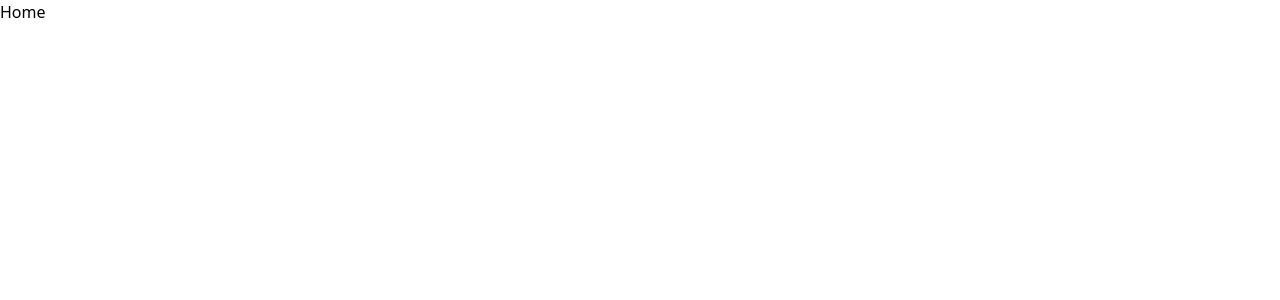
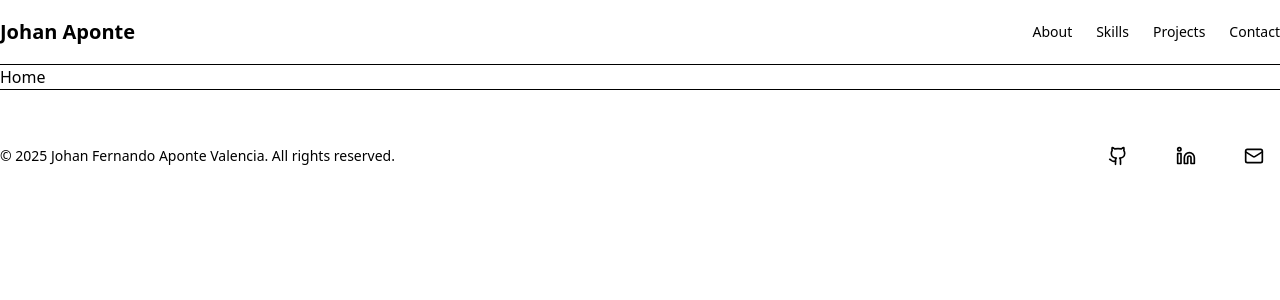
Before and after one commit to WDJohanWD/portfolio_johan, a React (Vite) app: page / in a window 1280 px wide. Shown: the top 300 px of the page. Built offline with nearby package versions, Linux system fonts and the light colour scheme.

Commit message:
Header and Footer

```diff
--- a/package.json
+++ b/package.json
@@ -11,6 +11,7 @@
   },
   "dependencies": {
     "@tailwindcss/vite": "^4.0.16",
+    "lucide-react": "^0.484.0",
     "portfolio-johan": "file:",
     "react": "^19.0.0",
     "react-dom": "^19.0.0",
--- a/src/App.jsx
+++ b/src/App.jsx
@@ -1,13 +1,17 @@
 import { BrowserRouter, Routes, Route } from 'react-router-dom'
 import './App.css'
-import Home from './sections/Home'
+import  { Header }  from './components/Header'
+import { Home } from './sections/Home'
+import { Footer } from './components/Footer'
 
 function Layout(){
   return(
     <>
+      <Header/>
       <Routes>
         <Route path="/" element={<Home/>}/>
       </Routes>
+      <Footer/>
     </>
   )
 }
--- /dev/null
+++ b/src/components/Button.jsx
@@ -0,0 +1,11 @@
+export function Button({ children, onClick, className = "", ...props }) {
+    return (
+      <button
+        onClick={onClick}
+        className={`px-4 py-2 text-sm font-medium rounded-md transition-colors hover:bg-gray-200 ${className}`}
+        {...props}
+      >
+        {children}
+      </button>
+    )
+  }
--- /dev/null
+++ b/src/components/Footer.jsx
@@ -0,0 +1,36 @@
+import { Button } from "./Button"
+import { Github, Linkedin, Mail, Twitter } from "lucide-react"
+import {Link} from "react-router-dom"
+
+export function Footer() {
+  return (
+    <footer className="border-t py-8 md:py-12">
+      <div className="container flex flex-col md:flex-row justify-between items-center gap-4 md:gap-0">
+        <div className="text-center md:text-left">
+          <p className="text-sm text-muted-foreground">© {new Date().getFullYear()} Johan Fernando Aponte Valencia. All rights reserved.</p>
+        </div>
+        <div className="flex items-center gap-4">
+          <Button variant="ghost" size="icon" asChild>
+            <Link to="https://github.com/wdjohanwd" target="_blank" rel="noopener noreferrer">
+              <Github className="h-5 w-5" />
+              <span className="sr-only">GitHub</span>
+            </Link>
+          </Button>
+          <Button variant="ghost" size="icon" asChild>
+            <Link to="https://www.linkedin.com/in/johan-aponte-6b74a8329/" target="_blank" rel="noopener noreferrer">
+              <Linkedin className="h-5 w-5" />
+              <span className="sr-only">LinkedIn</span>
+            </Link>
+          </Button>
+
+          <Button variant="ghost" size="icon" asChild>
+            <Link to="mailto:wdjohanwd@gmail.com">
+              <Mail className="h-5 w-5" />
+              <span className="sr-only">Email</span>
+            </Link>
+          </Button>
+        </div>
+      </div>
+    </footer>
+  )
+}
--- /dev/null
+++ b/src/components/Header.jsx
@@ -0,0 +1,79 @@
+
+import { useState } from "react"
+import {Link} from "react-router-dom"
+import { Menu, X } from "lucide-react"
+import { Button } from "./Button";
+
+export function Header() {
+  const [isMenuOpen, setIsMenuOpen] = useState(false)
+
+  return (
+    <header className="sticky top-0 z-40 w-full border-b bg-background/95 backdrop-blur supports-[backdrop-filter]:bg-background/60">
+      <div className="container flex h-16 items-center justify-between">
+        <div className="flex items-center gap-2">
+          <Link to="/" className="font-bold text-xl">
+            Johan Aponte
+          </Link>
+        </div>
+
+        {/* Desktop Navigation */}
+        <nav className="hidden md:flex gap-6">
+          <Link to="#about" className="text-sm font-medium hover:text-primary transition-colors">
+            About
+          </Link>
+          <Link to="#skills" className="text-sm font-medium hover:text-primary transition-colors">
+            Skills
+          </Link>
+          <Link to="#projects" className="text-sm font-medium hover:text-primary transition-colors">
+            Projects
+          </Link>
+          <Link to="#contact" className="text-sm font-medium hover:text-primary transition-colors">
+            Contact
+          </Link>
+        </nav>
+
+        {/* Mobile Navigation Toggle */}
+        <Button variant="ghost" size="icon" className="md:hidden" onClick={() => setIsMenuOpen(!isMenuOpen)}>
+          {isMenuOpen ? <X className="h-6 w-6" /> : <Menu className="h-6 w-6" />}
+          <span className="sr-only">Toggle menu</span>
+        </Button>
+
+        {/* Mobile Navigation Menu */}
+        {isMenuOpen && (
+          <div className="absolute top-16 left-0 right-0 bg-background border-b md:hidden">
+            <nav className="container flex flex-col py-4">
+              <Link
+                to="#about"
+                className="py-2 text-sm font-medium hover:text-primary transition-colors"
+                onClick={() => setIsMenuOpen(false)}
+              >
+                About
+              </Link>
+              <Link
+                to="#skills"
+                className="py-2 text-sm font-medium hover:text-primary transition-colors"
+                onClick={() => setIsMenuOpen(false)}
+              >
+                Skills
+              </Link>
+              <Link
+                to="#projects"
+                className="py-2 text-sm font-medium hover:text-primary transition-colors"
+                onClick={() => setIsMenuOpen(false)}
+              >
+                Projects
+              </Link>
+              <Link
+                to="#contact"
+                className="py-2 text-sm font-medium hover:text-primary transition-colors"
+                onClick={() => setIsMenuOpen(false)}
+              >
+                Contact
+              </Link>
+            </nav>
+          </div>
+        )}
+      </div>
+    </header>
+  )
+}
--- a/src/sections/Home.jsx
+++ b/src/sections/Home.jsx
@@ -1,10 +1,7 @@
-function Home(){
+export function Home(){
     return(
         <div>
             <h1>Home</h1>
         </div>
     )
 }
-
-
-export default Home;
```
Also changed, not shown: 1 other file (tests, documents, lock files or other folders).
